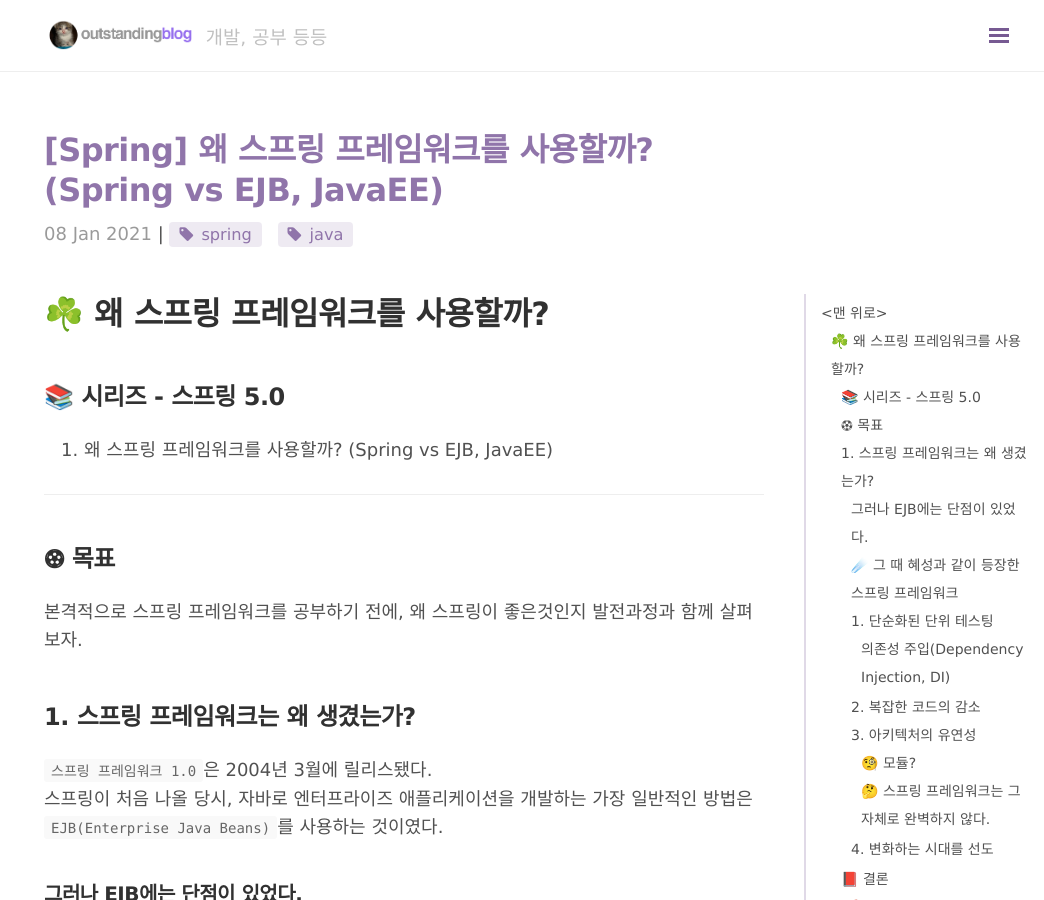
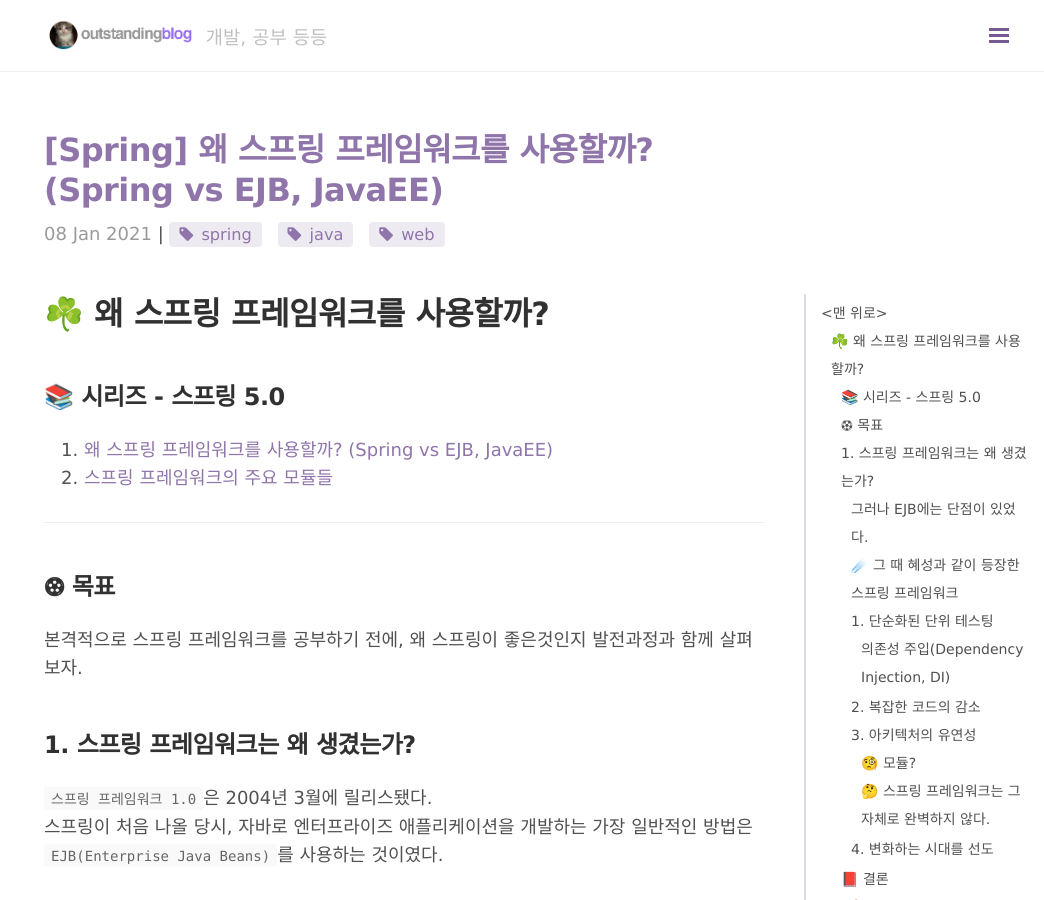
Before and after one commit to outstanding1301/outstanding1301.github.io, a Jekyll site: the page built from _posts/spring/2021-01-08-mastering-spring5-1.md, in a window 1280 px wide and 900 px high. Shown: the whole window, without its empty margins (236-1280 px from the left). Built offline with Jekyll 4.4.1, drawn with Linux system fonts in a browser that asks for light colours; nearby versions of some CDN libraries; some web fonts are replaced; comment, search, counter and statistics services are not loaded.

Commit message:
docs: 태그에 web 추가, 시리즈에 스프링 프레임워크의 주요 모듈들 포스트 추가

```diff
--- a/_posts/spring/2021-01-08-mastering-spring5-1.md
+++ b/_posts/spring/2021-01-08-mastering-spring5-1.md
@@ -2,13 +2,14 @@
 layout: post
 title: "[Spring] 왜 스프링 프레임워크를 사용할까? (Spring vs EJB, JavaEE)"
 category: spring
-tags: [spring, java]
+tags: [spring, java, web]
 comments: true
 ---
 # ☘️ 왜 스프링 프레임워크를 사용할까?
 
 ## 📚 시리즈 - 스프링 5.0
-1. 왜 스프링 프레임워크를 사용할까? (Spring vs EJB, JavaEE)
+1. [왜 스프링 프레임워크를 사용할까? (Spring vs EJB, JavaEE)](https://outstanding1301.github.io/spring/2021/01/08/mastering-spring5-1/)
+2. [스프링 프레임워크의 주요 모듈들](https://outstanding1301.github.io/spring/2021/01/08/mastering-spring5-2/)
 
 ----
 
```
